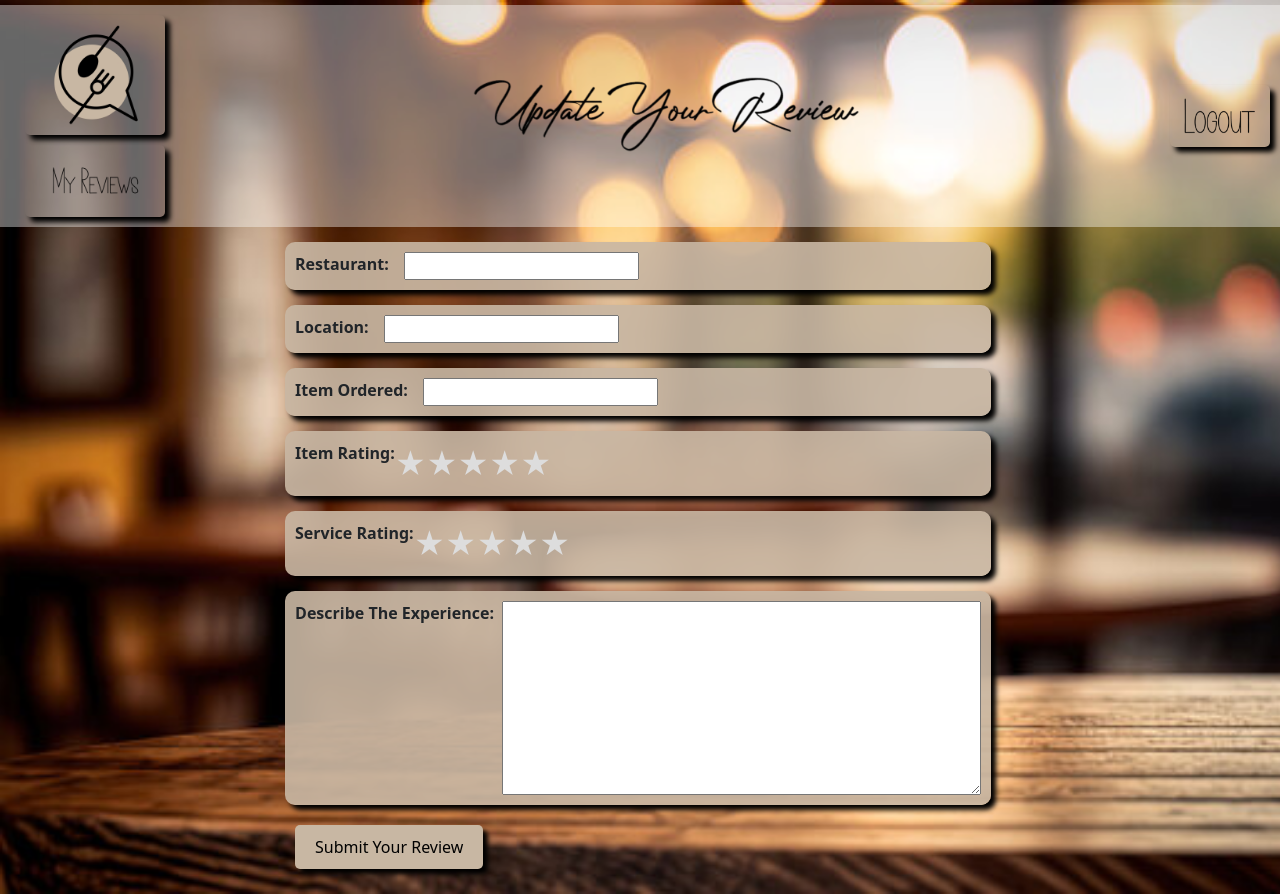
After one commit to sethezgreen/DineSpotter, a Python web app: template flask_app/templates/edit_review.html in a window 1280 px wide. The commit adds this page. Run offline with Jinja, Linux system fonts and the light colour scheme; the template is opened without the code that fills it, so the values that code supplies are empty.

Commit message:
fixed styling after merge

```diff
--- a/flask_app/static/css/style.css
+++ b/flask_app/static/css/style.css
@@ -1,7 +1,249 @@
-.container {
+* {
+    padding: 0;
+}
+ /* --------------- STAR RATING - ITEM - -------------- */
+.item_review {
+    display: flex;
+    flex-direction: row-reverse; /*Stars will be displayed from right to left */
+}
+
+.item_review input {
+    display: none;
+}
+
+.item_review label {
+    font-size: 30px;
+    cursor: pointer;
+    color: #dddddd;
+    order: 5; /* Initially, the first star is positioned last */
+}
+
+.item_review label:before {
+    content: '★';
+}
+
+.item_review input:checked ~ label {
+    color: rgb(255, 187, 0);
+}
+
+.item_review input:checked ~ label:before {
+    content: '★';
+}
+
+
+
+/* --------------- STAR RATING - SERVICE -  -------------- */
+.service_review {
+    display: flex;
+    flex-direction: row-reverse; /* Stars will be displayed from right to left */
+}
+
+.service_review input {
+    display: none;
+}
+
+.service_review label {
+    font-size: 30px;
+    cursor: pointer;
+    color: #dddddd;
+    order: 5; /* Initially, the first star is positioned last */
+}
+
+.service_review label:before {
+    content: '★';
+}
+
+.service_review input:checked ~ label {
+    color: rgb(255, 187, 0);
+}
+
+.service_review input:checked ~ label:before {
+    content: '★';
+}
+
+
+
+/* ----------------- Backgrounds ---------------------- */
+.main_background{
+    /* background-image: url(images/restaurant2.png); */
+    background-image: url(../images/restaurant.JPEG);
+    background-size: cover;
+    /* background-position: center; */
+}
+
+.write_background, .edit_background{
+    background-image: url(../images/restaurant3.jpeg);
+    background-size: cover;
+}
+
+
+
+/* ----------------- Containers ---------------------- */
+.image_header {
+    padding: 20px;
+    border-radius: 25px;
+    width: 40%;
+}
+
+.container_write_review {
+    /* margin: 0 auto; */
+    justify-content: center;
     display: flex;
 }
 
-label {
-    display: block;
+.form_container {
+    margin-top: 15px;
+    /* display: grid; */
+    /* grid-template-columns: 2fr 1fr;  */
+    gap: 10px;
+    border: 3px solid #000000;
+    background-image: url(../images/content_background1.jpg);
+    background-size: cover;
+    border-radius: 10px;
 }
+
+
+
+/* ----------------- Buttons ---------------------- */
+.button_logout {
+    margin: 5px;
+    padding: 10px;
+    border-radius: 5px;
+    cursor: pointer;
+    box-shadow: 5px 5px 5px black;
+    text-decoration: none;
+}
+
+.button_dinespotter {
+    margin: 5px;
+    padding: 10px 20px;
+    border-radius: 5px;
+    cursor: zoom-in;
+    box-shadow: 5px 5px 5px black;
+    text-decoration: none;
+}
+
+.button_my_page{
+    margin: 5px;
+    padding: 10px 20px;
+    border-radius: 5px;
+    cursor: pointer;
+    box-shadow: 5px 5px 5px black;
+    border: 5 solid black;
+    text-decoration: none;
+    white-space: nowrap;
+}
+
+.button_submit_review{
+    margin: 5px;
+background-color: #c8b7a3;
+    color: black;
+    padding: 10px 20px;
+    border-radius: 5px;
+    cursor: pointer;
+    box-shadow: 5px 5px 5px black;
+    border: none;
+    text-decoration: none;
+    white-space: nowrap;
+}
+
+.button_single {
+    margin: 20px;
+    margin-top: 0px;
+}
+
+
+
+/* ----------------- Headers ---------------------- */
+.header_main {
+    margin-left: 0px;
+    /* margin: 10px; */
+    margin-top: 5px;
+    margin-bottom: 0px;
+    padding: 5px;
+    padding-left: 0px;
+    display: inline-flex;
+    /* flex-direction: row; */
+    justify-content: space-between;
+    align-items: center;
+    background-color: rgba(255, 255, 255, 0.40);
+
+}
+
+.header_buttons {
+    /* background-color: aqua; */
+    margin-left: 20px;
+    display: flex;
+    flex-direction: column;
+}
+
+.h1_greeting {
+    color: white;
+    text-shadow: 3px, 3px, 4px, black;
+}
+
+
+/* ----------------- IMAGES ---------------------- */
+.logo {
+    width: 100px;
+    /* background-color: blue; */
+}
+
+.my_reviews {
+    width: 100px
+}
+
+.logout {
+    width: 80px;
+}
+
+
+/* ----------------- FORM ELEMENTS ---------------------- */
+.create_form_field {
+    margin: 15px;
+    padding: 10px;
+    display: flex;
+    font-weight: bold;
+    background-color: #c8b7a3e8;
+    border-radius: 10px;
+    box-shadow: 5px 5px 5px black;
+}
+
+.create_form_field_description {
+    margin: 15px;
+    padding: 10px;
+    display: flex;
+    font-weight: bold;
+    background-color: #c8b7a3e8;
+    border-radius: 10px;
+    box-shadow: 5px 5px 5px black;
+}
+
+.create_form_field_text {
+    margin-right: 15px;
+}
+
+.create_form_field_input {
+    size: 350px;
+}
+
+.form_field_input {
+    size: 66%;
+}
+
+
+
+/* ----------------- FLASH MESSAGES -------------------- */
+.flash_messages_cont {
+    margin-top: 5px;
+    padding: 2px;
+    display: flex;
+    flex-direction: row;
+    justify-content: center;
+    font-size: small;
+}
+
+.image_messages {
+    margin: 1px;
+    padding: 3px;
+}
--- /dev/null
+++ b/flask_app/templates/edit_review.html
@@ -0,0 +1,109 @@
+<!DOCTYPE html>
+<html lang="en">
+<head>
+    <meta charset="UTF-8">
+    <meta name="viewport" content="width=device-width, initial-scale=1.0">
+    <link href="https://cdn.jsdelivr.net/npm/bootstrap@5.3.2/dist/css/bootstrap.min.css" rel="stylesheet" integrity="sha384-T3c6CoIi6uLrA9TneNEoa7RxnatzjcDSCmG1MXxSR1GAsXEV/Dwwykc2MPK8M2HN" crossorigin="anonymous">
+    <link rel="stylesheet" href="{{ url_for('static', filename='style.css') }}">
+    <title>Edit Your Review</title>
+</head>
+<body class="write_background">
+
+
+
+    <header class="header_main">
+
+        <div class="header_buttons">
+            <a href="#" type="button" class="button_dinespotter"><img src="/static/images/dinespotter_logo.png" class="logo" alt="dinespotter_logo"></a>
+            <a href="#" type="button" class="button_my_page"><img src="/static/images/my_reviews.png" class="my_reviews" alt="my_reviews"></a>
+        </div>
+
+        <img class="image_header" src="/static/images/update_review.PNG" alt="background">
+
+        <a href="#" type="button" class="button_logout"><img src="/static/images/logout.png" class="logout" alt="logout"></a>
+
+    </header>
+
+
+
+
+    <div class="container_write_review">
+
+            <form class="container_form" action='/review/update' method="POST">
+
+                <div class="cont_left_column">
+
+                    <div class="create_form_field">
+                        <label class="create_form_field_text" for="restaurant">Restaurant: </label>
+                        <input class="form_field_input" type="text" id="restaurant" name="restaurant" value="">
+                    </div>
+
+                    <div class="create_form_field">
+                        <label class="create_form_field_text" for="location">Location: </label>
+                        <input class="form_field_input" type="text" id="location" name="location" value="">
+                    </div>
+
+                    <div class="create_form_field">
+                        <label class="create_form_field_text" for="item_ordered">Item Ordered: </label>
+                        <input class="form_field_input" type="text" id="item_ordered" name="item_ordered" value="">
+                    </div>
+
+                    <div class="create_form_field">
+                        <p> Item Rating:</p>
+                        <div class="item_review">
+                            <input type="radio" id="star1" name="item_review" value="1">
+                            <label for="star1"></label>
+                            <input type="radio" id="star2" name="item_review" value="2">
+                            <label for="star2"></label>
+                            <input type="radio" id="star3" name="item_review" value="3">
+                            <label for="star3"></label>
+                            <input type="radio" id="star4" name="item_review" value="4">
+                            <label for="star4"></label>
+                            <input type="radio" id="star5" name="item_review" value="5">
+                            <label for="star5"></label>
+                        </div>
+                    </div>
+
+                    <div class="create_form_field">
+                        <p> Service Rating:</p>
+                        <div class="service_review">
+                            <input type="radio" id="service_star1" name="service_review" value="1">
+                            <label for="star1"></label>
+                            <input type="radio" id="service_star2" name="service_review" value="2">
+                            <label for="star2"></label>
+                            <input type="radio" id="service_star3" name="service_review" value="3">
+                            <label for="star3"></label>
+                            <input type="radio" id="service_star4" name="service_review" value="4">
+                            <label for="star4"></label>
+                            <input type="radio" id="service_star5" name="service_review" value="5">
+                            <label for="star5"></label>
+                        </div>
+                    </div>
+
+                    <div class="create_form_field_description">
+                        <label class="me-2" for="description">Describe The Experience: </label>
+                        <textarea id="location" name="description" rows="8" cols="50"></textarea><br>
+                    </div>
+
+                </div>
+
+                <div class="button_single">
+                    <input class="button_submit_review" type="submit" value="Submit Your Review">
+                </div>
+
+            </form>
+
+            <div class="flash_messages_cont">
+            {% with messages = get_flashed_messages(category_filter = ['write']) %}
+                {% if messages %}
+                    {% for message in messages %}
+                        <p class="image_messages">{{ message }} - </p>
+                    {% endfor %}
+                {% endif %}
+            {% endwith %}
+            </div>
+
+    </div>
+
+</body>
+</html>
```
Also changed, not shown: flask_app/templates/home.html (+33 -6 lines), flask_app/templates/review_show_one.html (added, +12 -0 lines), flask_app/templates/write_review.html (added, +110 -0 lines), flask_app/static/images/content_background1.jpg (added), flask_app/static/images/dinespotter.png (added), flask_app/static/images/dinespotter_logo.png (added), flask_app/static/images/logout.png (added), flask_app/static/images/my_reviews.png (added), flask_app/static/images/restaurant.JPEG (added), flask_app/static/images/restaurant2.png (added), flask_app/static/images/restaurant3.jpeg (added), flask_app/static/images/update_review.PNG (added), flask_app/static/images/write_review.PNG (added), 3 other files.
